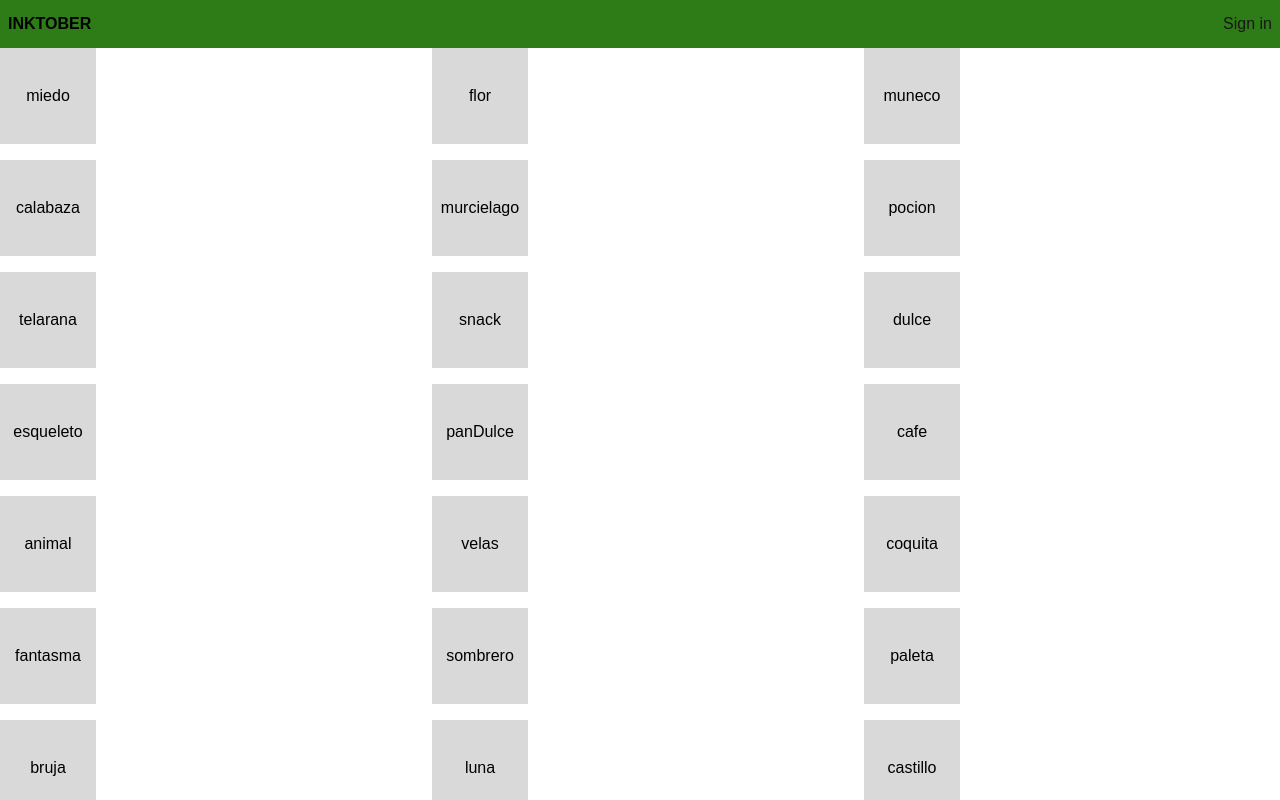
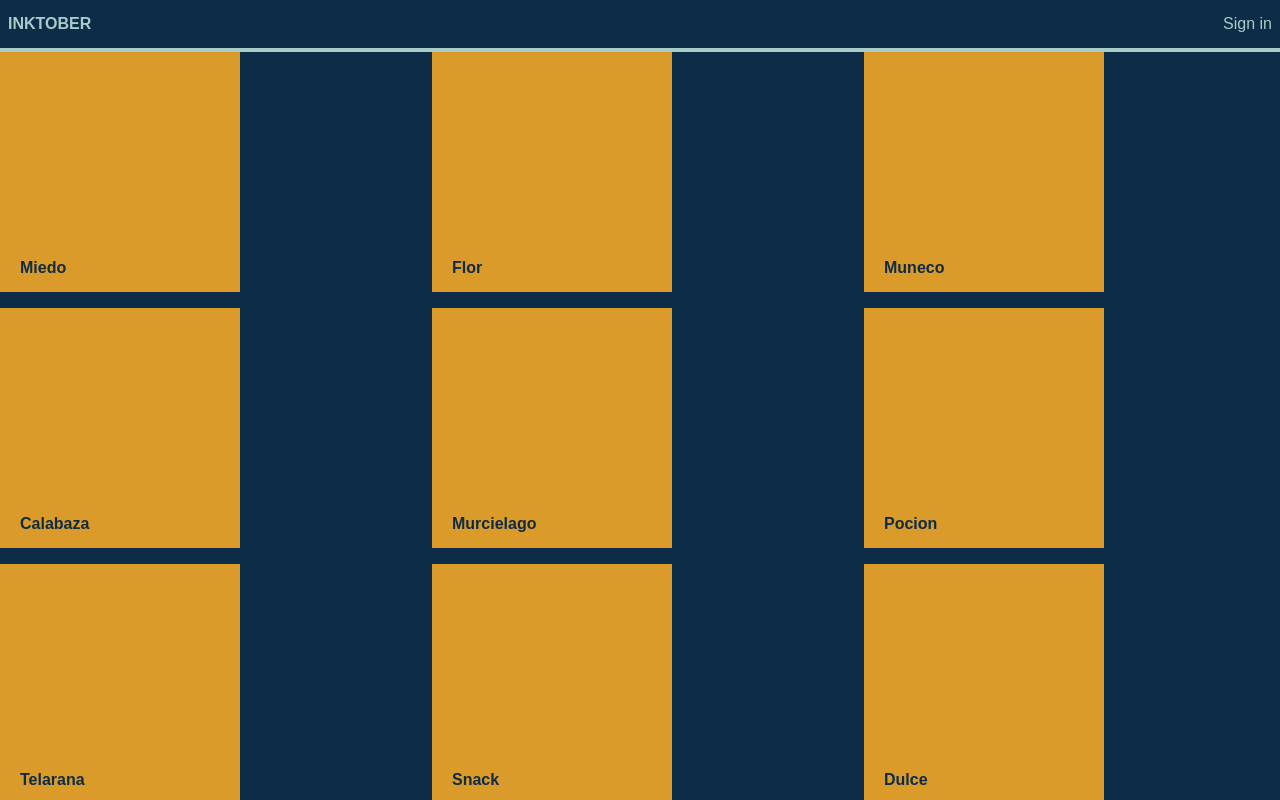
Before and after one commit to Botoku/inktober, a Next.js app: page / in a window 1280 px wide. Shown: the top 800 px of the page. Built offline with nearby package versions, Linux system fonts and the light colour scheme; no server answers.

Commit message:
fix: adds color scheme and changes colors of home and header

```diff
--- a/app/components/Header.jsx
+++ b/app/components/Header.jsx
@@ -6,10 +6,10 @@ import Link from "next/link";
 const Header = async () => {
   const user = await currentUser();
   return (
-    <div className="flex w-full justify-between items-center bg-[#2E7C17] py-3 px-2">
+    <div className="flex w-full justify-between items-center bg-navy border-b-mint border-b-4 text-mint py-3 px-2">
       {" "}
       <div>
-        <Link className="font-bold text-black" href={"/"}>
+        <Link className="font-bold" href={"/"}>
           INKTOBER
         </Link>
       </div>
--- a/app/components/HomeList.jsx
+++ b/app/components/HomeList.jsx
@@ -43,7 +43,7 @@ const HomeList = () => {
             <Link
               key={i}
               href={`/imgPost/${theme}`}
-              className="w-24 h-24 flex items-center justify-center text-black bg-[#D9D9D9]"
+              className="px-5 pb-3 w-60 h-60 flex items-end justify-left text-navy font-bold capitalize bg-yellow"
             >
               {theme}
             </Link>
--- a/app/page.js
+++ b/app/page.js
@@ -3,7 +3,7 @@ import HomeList from "./components/HomeList";
 
 export default function Home() {
   return (
-    <div>
+    <div className="bg-navy">
       <HomeList />
 
     </div>
--- a/tailwind.config.js
+++ b/tailwind.config.js
@@ -10,6 +10,11 @@ module.exports = {
       colors: {
         background: "var(--background)",
         foreground: "var(--foreground)",
+        navy: "#0C2C47",
+        yellow: "#DA9B2B",
+        green: "#2E5749",
+        orange: "#BF512C",
+        mint: "#ABCBCA"
       },
     },
   },
```
